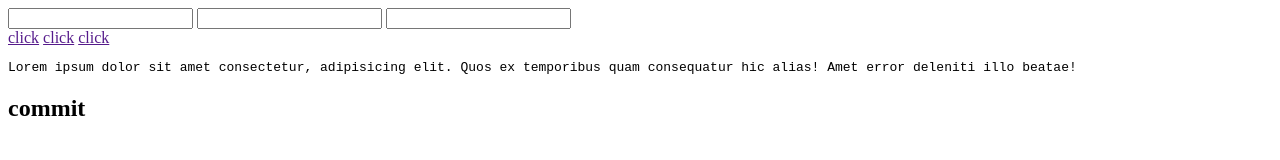
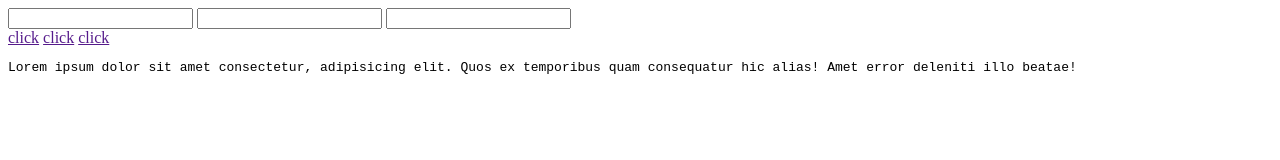
Before and after one commit to IRohit3001/practice, a plain HTML site: page about.html in a window 1280 px wide. Drawn offline with Linux system fonts and the light colour scheme.

Commit message:
Random commit

```diff
--- a/about.html
+++ b/about.html
@@ -16,6 +16,5 @@
     <a href="">click</a>
     <img src="" alt="" />
     <pre>Lorem ipsum dolor sit amet consectetur, adipisicing elit. Quos ex temporibus quam consequatur hic alias! Amet error deleniti illo beatae!</pre>
-    <h2>commit</h2>
   </body>
 </html>
```
